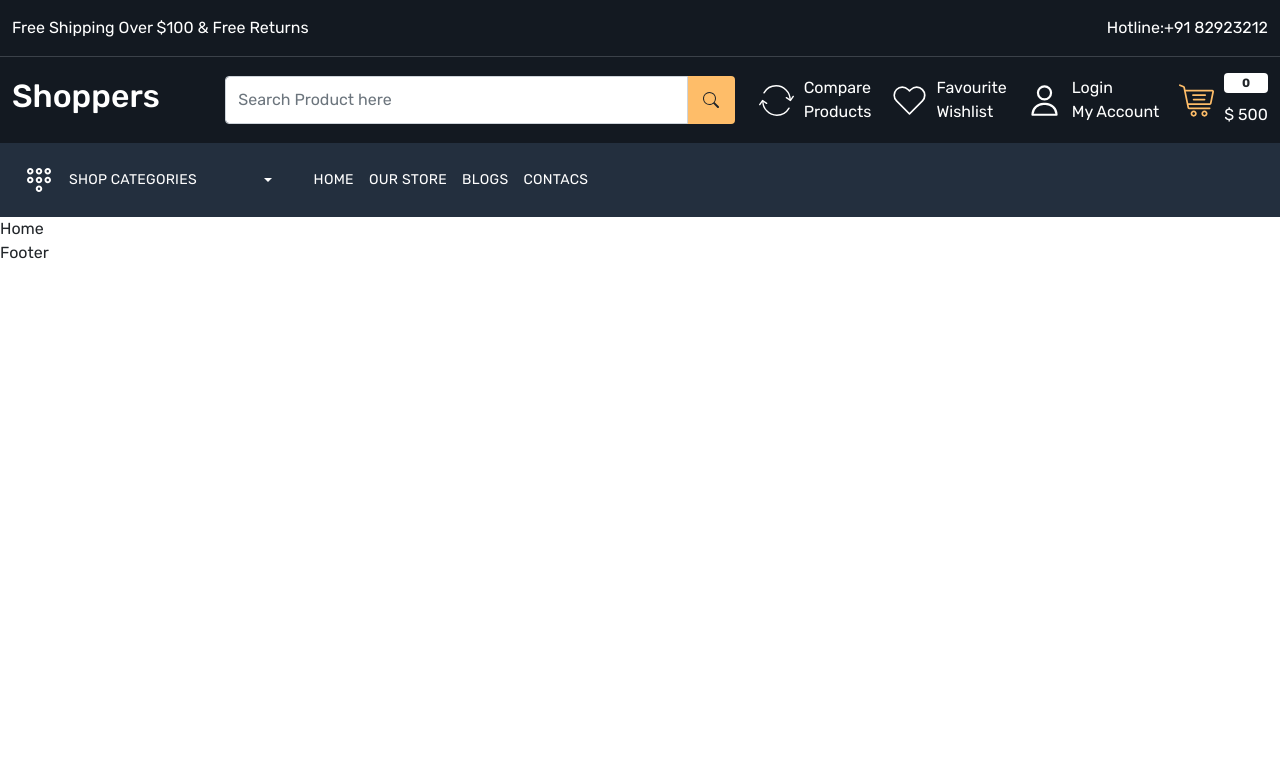
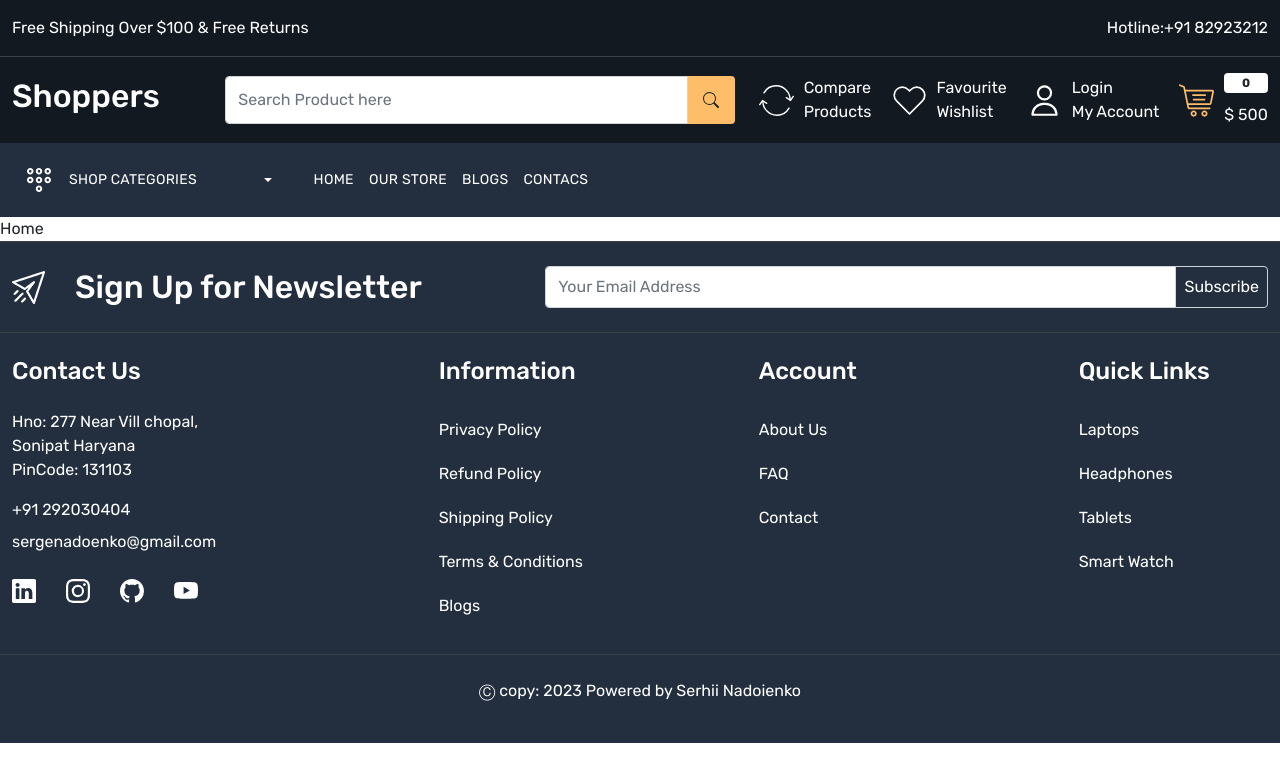
Before and after one commit to SerhiiNadoienko/e-commerce-Shoppers, a React (Create React App) app: page / in a window 1280 px wide. Shown: the top 782 px of the page. Built offline with nearby package versions, Linux system fonts and the light colour scheme.

Commit message:
third step

```diff
--- a/src/App.css
+++ b/src/App.css
@@ -85,3 +85,21 @@
 }
 
 /* Header Part end*/
+footer {
+  background-color: var(--color-232f3e);
+}
+footer:not(:first-child) {
+  border-top: 1px solid var(--color-3b4149);
+}
+footer .input-group-text {
+  background-color: var(--color-232f3e);
+  color: white;
+  padding: 8px 17px;
+  cursor: pointer;
+  transition: 0.5s all;
+}
+footer .input-group-text:hover {
+  color: #dadadb;
+}
+
+/* Footer Part */
--- a/src/components/Footer.js
+++ b/src/components/Footer.js
@@ -1,7 +1,111 @@
 import React from 'react';
-
+import { Link } from 'react-router-dom';
+import { BsLinkedin, BsGithub, BsYoutube, BsInstagram } from 'react-icons/bs';
 const Footer = () => {
-  return <div>Footer</div>;
+  return (
+    <>
+      <footer className="py-4">
+        <div className="container-xxl">
+          <div className="row align-items-center">
+            <div className="col-5">
+              <div className="footer-top-data d-flex gap-30 align-items-center">
+                <img src="images/newsletter.png" alt="newsletter" />
+                <h2 className="text-white mb-0">Sign Up for Newsletter</h2>
+              </div>
+            </div>
+            <div className="col-7">
+              <div className="input-group ">
+                <input
+                  type="text"
+                  className="form-control py-1"
+                  placeholder="Your Email Address"
+                  aria-label="Your Email Address"
+                  aria-describedby="basic-addon2"
+                />
+                <span className="input-group-text p-2" id="basic-addon2">
+                  Subscribe
+                </span>
+              </div>
+            </div>
+          </div>
+        </div>
+      </footer>
+      <footer className="py-4">
+        <div className="container-xxl">
+          <div className="row">
+            <div className="col-4">
+              <h4 className="text-white mb-4">Contact Us</h4>
+              <div>
+                <address className="text-white">
+                  Hno: 277 Near Vill chopal,
+                  <br /> Sonipat Haryana <br />
+                  PinCode: 131103
+                </address>
+                <a href="tel:+91 292030404" className="mt-3 d-block mb-1 text-white">
+                  +91 292030404
+                </a>
+                <a href="mailto:sergenadoenko@gmail.com" className="mt-2 d-block mb-0 text-white">
+                  sergenadoenko@gmail.com
+                </a>
+                <div className="social_icons d-flex align-items-center gap-30 mt-4">
+                  <a href="">
+                    <BsLinkedin className="text-white fs-4" />
+                  </a>
+                  <a href="">
+                    <BsInstagram className="text-white fs-4" />
+                  </a>
+                  <a href="">
+                    <BsGithub className="text-white fs-4" />
+                  </a>
+                  <a href="">
+                    <BsYoutube className="text-white fs-4" />
+                  </a>
+                </div>
+              </div>
+            </div>
+            <div className="col-3">
+              <h4 className="text-white mb-4">Information</h4>
+              <div className="footer-links d-flex flex-column ">
+                <Link className="text-white py-2 mb-1">Privacy Policy</Link>
+                <Link className="text-white py-2 mb-1">Refund Policy</Link>
+                <Link className="text-white py-2 mb-1">Shipping Policy</Link>
+                <Link className="text-white py-2 mb-1">Terms & Conditions</Link>
+                <Link className="text-white py-2 mb-1">Blogs</Link>
+              </div>
+            </div>
+            <div className="col-3">
+              <h4 className="text-white mb-4">Account</h4>
+              <div className="footer-links d-flex flex-column ">
+                <Link className="text-white py-2 mb-1">About Us</Link>
+                <Link className="text-white py-2 mb-1">FAQ</Link>
+                <Link className="text-white py-2 mb-1">Contact</Link>
+              </div>
+            </div>
+            <div className="col-2">
+              <h4 className="text-white mb-4">Quick Links</h4>
+              <div className="footer-links d-flex flex-column ">
+                <Link className="text-white py-2 mb-1">Laptops</Link>
+                <Link className="text-white py-2 mb-1">Headphones</Link>
+                <Link className="text-white py-2 mb-1">Tablets</Link>
+                <Link className="text-white py-2 mb-1">Smart Watch</Link>
+              </div>
+            </div>
+          </div>
+        </div>
+      </footer>
+      <footer className="py-4">
+        <div className="container-xxl">
+          <div className="row">
+            <div className="cal-12">
+              <p className="text-center text-white">
+                Ⓒ copy: {new Date().getFullYear()} Powered by Serhii Nadoienko
+              </p>
+            </div>
+          </div>
+        </div>
+      </footer>
+    </>
+  );
 };
 
 export default Footer;
```
